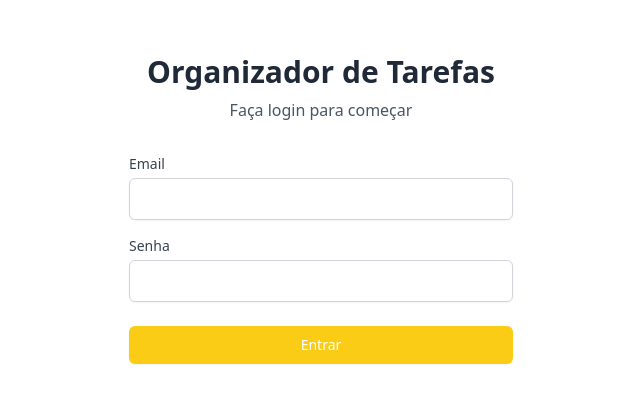
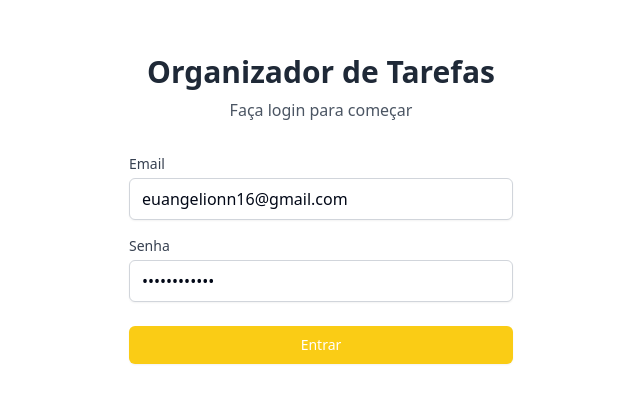
Before and after one commit to pedrobarroscastro96/WelcomeIA, a React (Vite) app: page /login in a window 1280 px wide. Shown: the part 191-594 px from the top of the page, without its empty margins (319-959 px from the left). Built offline with nearby package versions, Linux system fonts and the light colour scheme.

Commit message:
[dyad] Pre-filled login form with specified email and password - wrote 1 file(s)

```diff
--- a/src/pages/Login.tsx
+++ b/src/pages/Login.tsx
@@ -3,8 +3,8 @@ import { useNavigate } from "react-router-dom"
 import { supabase } from "@/integrations/supabase/client"
 
 const Login = () => {
-  const [email, setEmail] = useState("")
-  const [password, setPassword] = useState("")
+  const [email, setEmail] = useState("euangelionn16@gmail.com")
+  const [password, setPassword] = useState("109876543210")
   const [loading, setLoading] = useState(false)
   const [error, setError] = useState<string | null>(null)
   const navigate = useNavigate()
```
